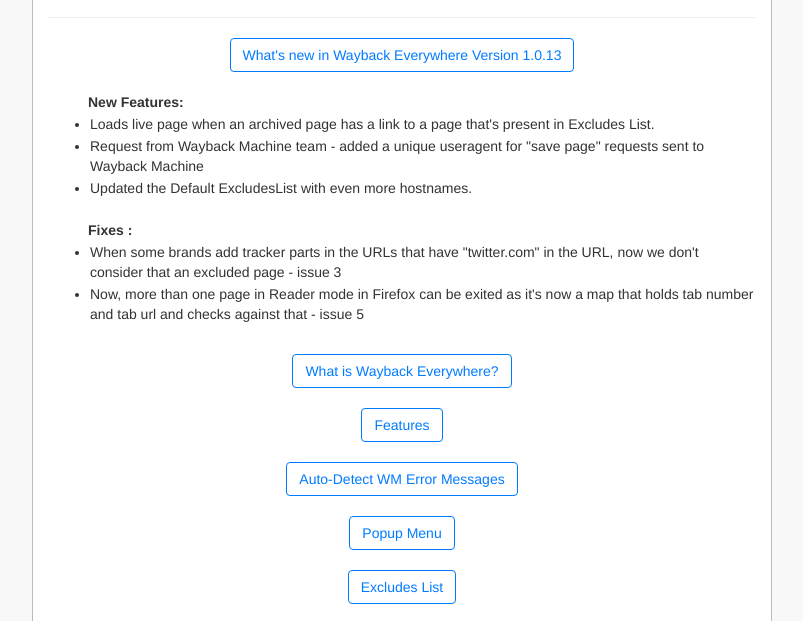
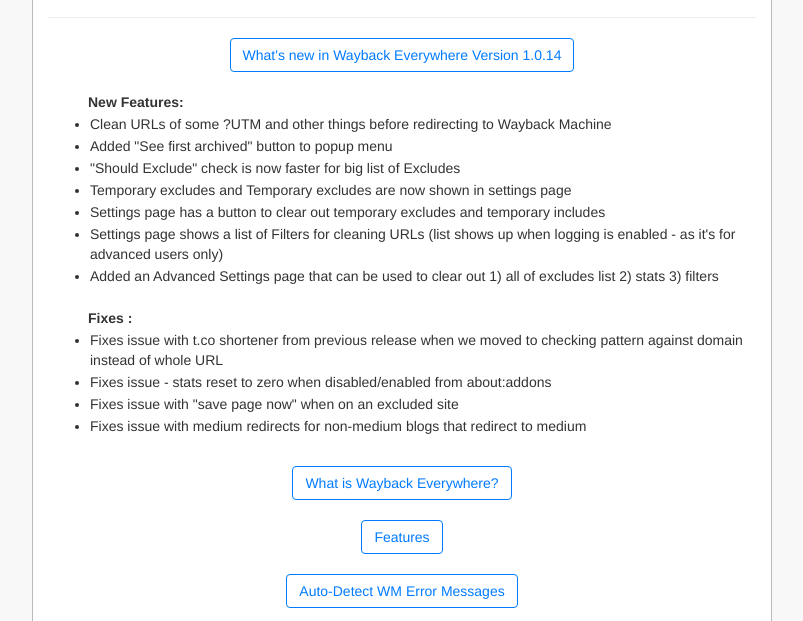
Before and after one commit to gkrishnaks/WaybackEverywhere-Firefox, a browser extension: page update.html in a window 1280 px wide. Shown: the part 107-728 px from the top of the page, without its empty margins (238-1041 px from the left). Drawn offline with Linux system fonts and the light colour scheme.

Commit message:
Updated Update.html for 1.0.14

```diff
--- a/update.html
+++ b/update.html
@@ -22,20 +22,25 @@
 		<div id="accordion">
 			<div class="card">
 				<div class="card-header" style="text-align: center;">
-					<button class="btn btn-outline-primary" style="border-color: #007bff" class="collapsed card-link" data-toggle="collapse" data-parent="#accordion" href="#whatisnew">What's new in Wayback Everywhere Version 1.0.13</button>
+					<button class="btn btn-outline-primary" style="border-color: #007bff" class="collapsed card-link" data-toggle="collapse" data-parent="#accordion" href="#whatisnew">What's new in Wayback Everywhere Version 1.0.14</button>
 				</div>
 				<div id="whatisnew" class="collapse show" data-parent="#accordion">
 					<div class="card-body"> <br/>
 						<ul>
 							<strong>New Features:</strong>
-								<li> Loads live page when an archived page has a link to a page that's present in Excludes List. </li>
-								<li> Request from Wayback Machine team - added a unique useragent for "save page" requests sent to Wayback Machine </li>
-								<li> Updated the Default ExcludesList with even more hostnames. </li>
+								<li> Clean URLs of some ?UTM and other things before redirecting to Wayback Machine  </li>
+								<li> Added "See first archived" button to popup menu </li>
+								<li> "Should Exclude" check is now faster for big list of Excludes</li>
+								<li>Temporary excludes and Temporary excludes are now shown in settings page </li>
+								<li>Settings page has a button to clear out temporary excludes and temporary includes </li>
+								<li>Settings page shows a list of Filters for cleaning URLs (list shows up when logging is enabled - as it's for advanced users only)</li>
+								<li>Added an Advanced Settings page that can be used to clear out 1) all of excludes list 2) stats 3) filters</li>
 								<br/>
 								<strong>Fixes :  </strong>
-								<li> When some brands add tracker parts in the URLs that have "twitter.com" in the URL, now we don't consider that an excluded page - issue 3</li>
-								<li> Now, more than one page in Reader mode in Firefox can be exited as it's now a map that holds tab number and tab url and checks against that - issue 5 </li>
-
+								<li> Fixes issue with t.co shortener from previous release when we moved to checking pattern against domain instead of whole URL</li>
+								<li>Fixes issue - stats reset to zero when disabled/enabled from about:addons</li>
+								<li>Fixes issue with "save page now" when on an excluded site</li>
+								<li>Fixes issue with medium redirects for non-medium blogs that redirect to medium</li>
 					</div>
 				</div>
 				<br/>
```
